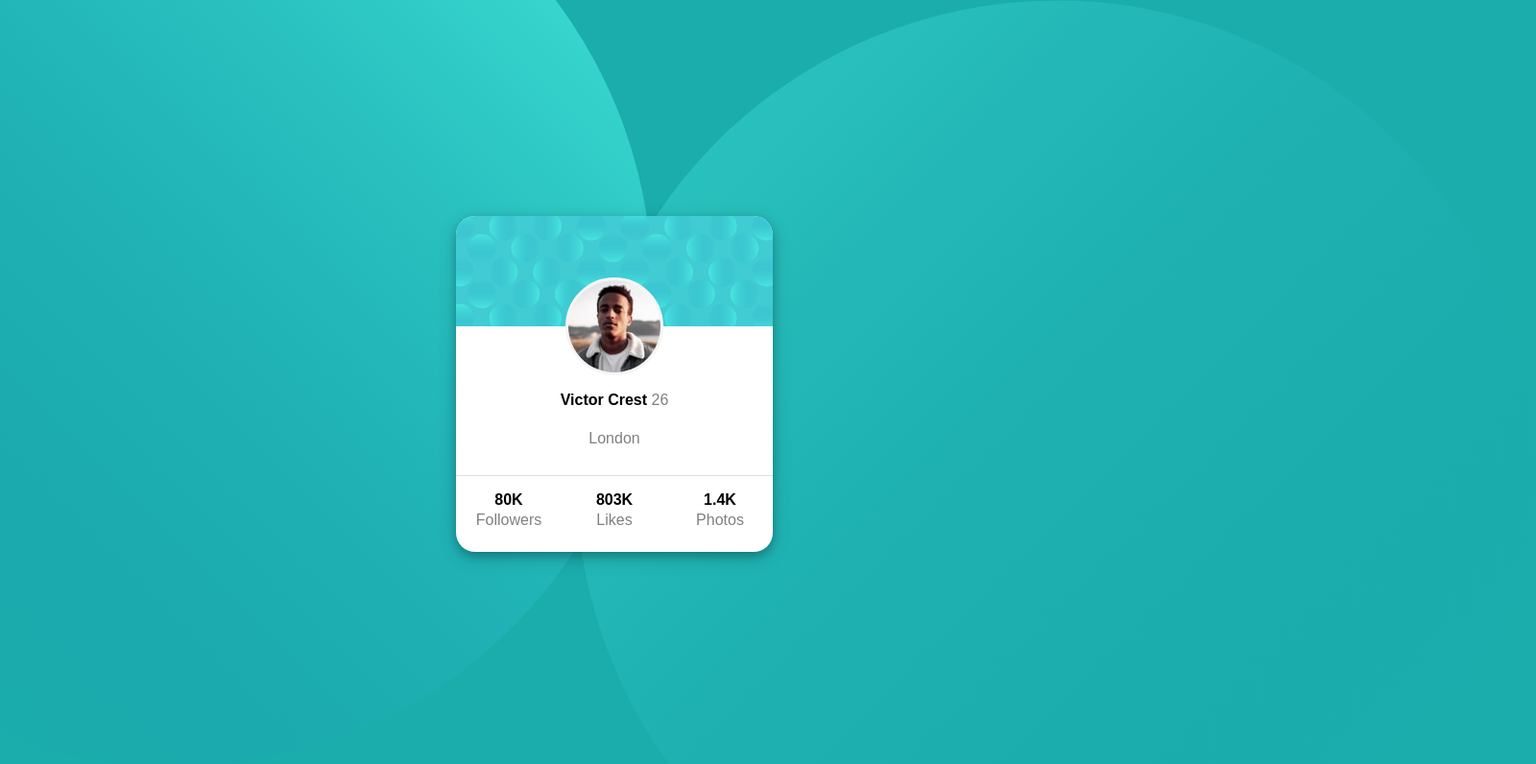
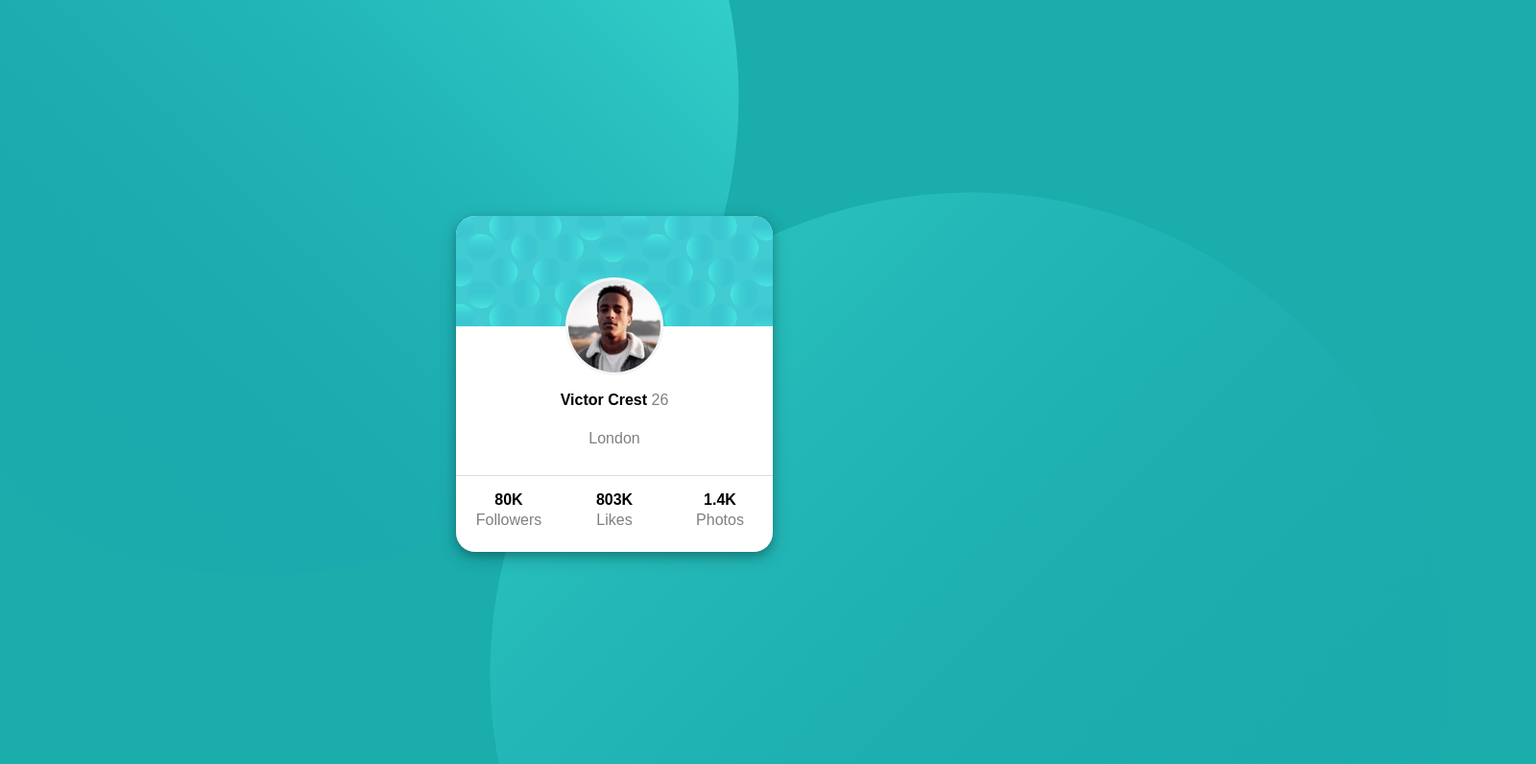
Before and after one commit to udeope/Profile-card-component, a plain HTML site: page index.html in a window 1280 px wide. Shown: the whole page at 96% size, 1600 px wide, since content can reach past the window. Drawn offline with Linux system fonts and the light colour scheme.

Commit message:
Update styles.css

```diff
--- a/css/styles.css
+++ b/css/styles.css
@@ -12,14 +12,14 @@ body::before {
 
 body::after {
   background-image: url('/assets/images/bg-pattern-top.svg');
-  top: -25%;
-  left: -25%;
+  top: -50%;
+  left: -18%;
 }
 
 body::before {
   background-image: url('/assets/images/bg-pattern-bottom.svg');
-  bottom: -25%;
-  right: -25%;
+  bottom: -50%;
+  right: -18%;
 }
 
 body{
```
